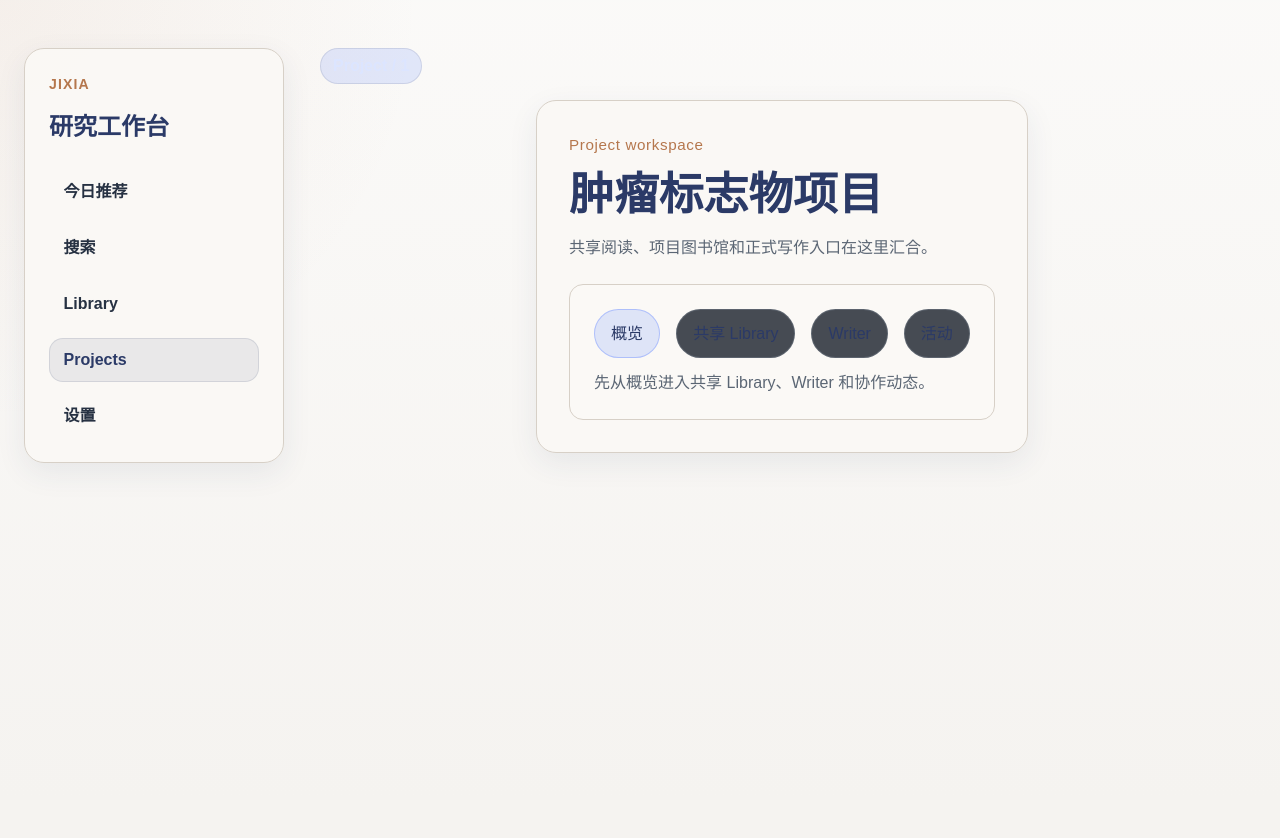
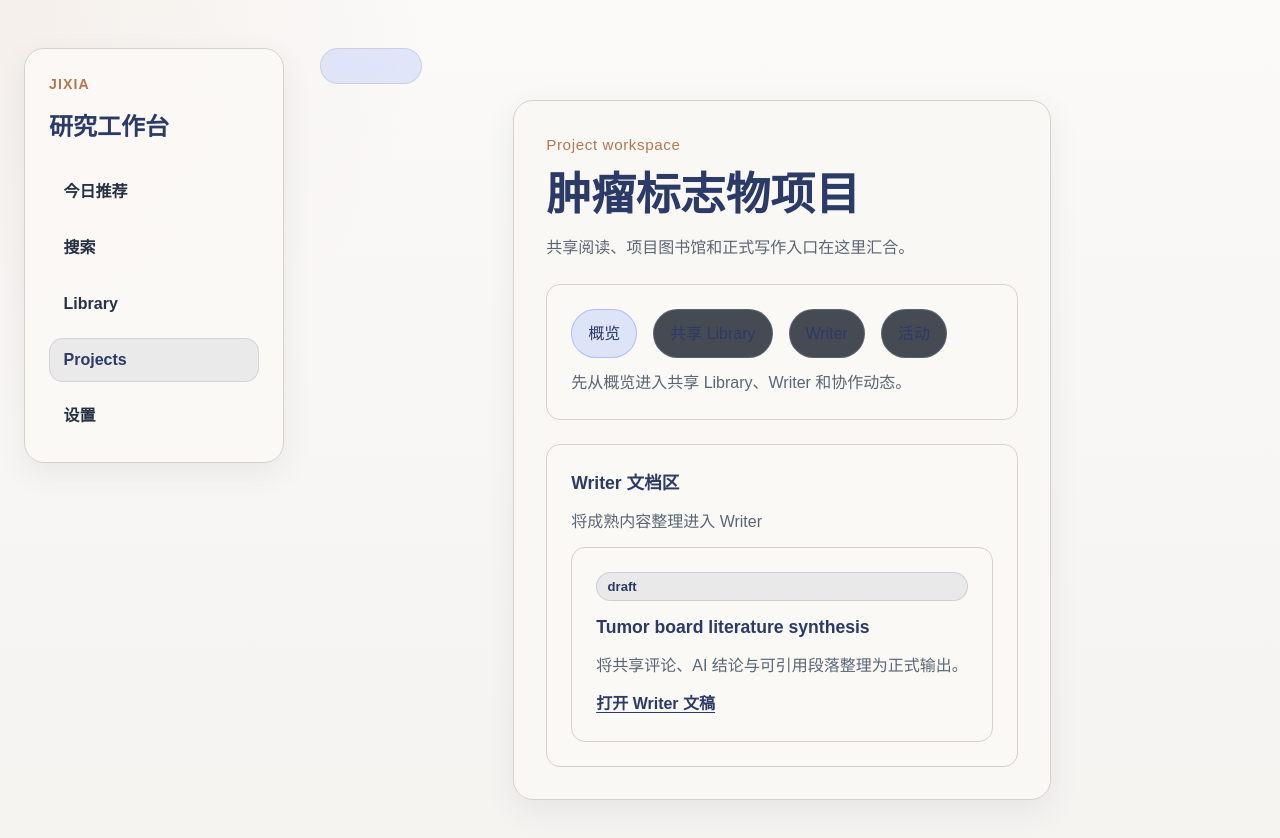
Before and after one commit to 1508324011/Jixia, a React (Vite) app: page /projects/1 in a window 1280 px wide. Shown: the top 838 px of the page. Before the commit the page ends 800 px from the top, so only its background shows below. Built offline with nearby package versions, Linux system fonts and the light colour scheme.

Commit message:
feat: connect projects to writer workspace
Ultraworked with [Sisyphus](https://github.com/code-yeongyu/oh-my-openagent)

Co-authored-by: Sisyphus <clio-agent@sisyphuslabs.ai>

```diff
--- /dev/null
+++ b/src/web/components/project-writer-list.tsx
@@ -0,0 +1,34 @@
+import { Link } from 'react-router-dom';
+
+interface ProjectWriterListProps {
+  projectId: string;
+}
+
+const writerDocuments = [
+  {
+    id: 'doc-1',
+    title: 'Tumor board literature synthesis',
+    status: 'draft',
+    summary: '将共享评论、AI 结论与可引用段落整理为正式输出。',
+  },
+] as const;
+
+export function ProjectWriterList({ projectId }: ProjectWriterListProps) {
+  return (
+    <div className="panel-grid" aria-label="project writer documents">
+      {writerDocuments.map((document) => (
+        <article key={document.id} className="panel">
+          <div className="status-badge">{document.status}</div>
+          <h3 className="panel-title">{document.title}</h3>
+          <p className="quiet-copy">{document.summary}</p>
+          <Link
+            className="panel-link"
+            to={`/spaces/shared-space/projects/${projectId}/writing/${document.id}`}
+          >
+            打开 Writer 文稿
+          </Link>
+        </article>
+      ))}
+    </div>
+  );
+}
--- a/src/web/pages/project-page.tsx
+++ b/src/web/pages/project-page.tsx
@@ -1,4 +1,5 @@
 import { ProjectTabs } from '../components/project-tabs';
+import { ProjectWriterList } from '../components/project-writer-list';
 
 const projectTabs = ['概览', '共享 Library', 'Writer', '活动'];
 
@@ -15,6 +16,12 @@ export function ProjectPage() {
         <ProjectTabs tabs={projectTabs} />
         <p className="quiet-copy">先从概览进入共享 Library、Writer 和协作动态。</p>
       </section>
+
+      <section className="panel" aria-label="Writer 文档区">
+        <h2 className="panel-title">Writer 文档区</h2>
+        <p className="quiet-copy">将成熟内容整理进入 Writer</p>
+        <ProjectWriterList projectId="project-1" />
+      </section>
     </main>
   );
 }
--- a/src/web/pages/writing-page.tsx
+++ b/src/web/pages/writing-page.tsx
@@ -15,6 +15,9 @@ export function WritingPage() {
         <p className="page-description">
           Draft the shared document while keeping versions, citations, and
           publish state visible but quiet.
+        </p>
+        <p className="quiet-copy">
+          Mature content path · AI 对话 → 私人笔记 → 共享评论 → Writer 文稿
         </p>
       </header>
 
@@ -35,6 +38,7 @@ export function WritingPage() {
         <aside className="panel">
           <h2 className="panel-title">Versions and references</h2>
           <p className="quiet-copy">review path · published target · citation links</p>
+          <p className="quiet-copy">将成熟内容整理进入 Writer</p>
           <p className="quiet-copy">Publish state path</p>
           <p className="quiet-copy">draft · review · published</p>
         </aside>
```
Also changed, not shown: 1 other file (tests, documents, lock files or other folders).
